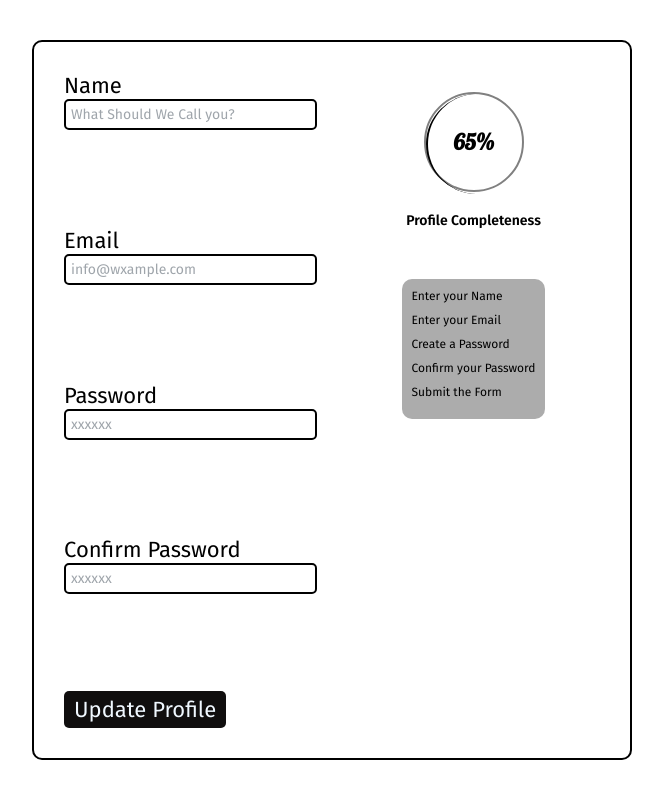
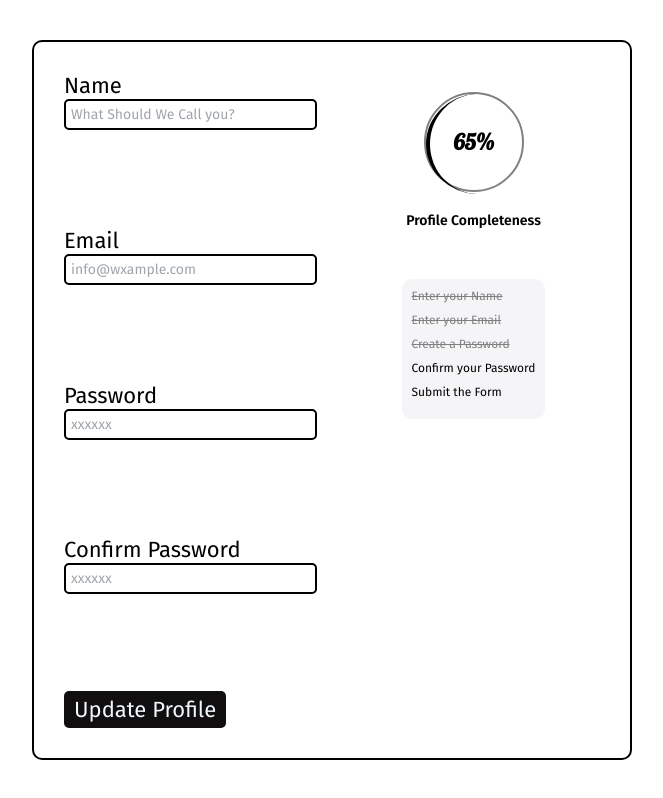
Before and after one commit to Rishabh-tiwari0/FormUi, a plain HTML site: page index.html in a window 1280 px wide. Shown: the whole page, without its empty margins (308-971 px from the left). Drawn offline with Linux system fonts and the light colour scheme.

Commit message:
final commit

```diff
--- a/index.html
+++ b/index.html
@@ -38,9 +38,9 @@
         <div class="progress"><h1>65%</h1></div>
         <p>Profile Completeness</p>
         <div class="steps">
-          <p>Enter your Name</p>
-          <p>Enter your Email</p>
-          <p>Create a Password</p>
+          <p class="done">Enter your Name</p>
+          <p class="done">Enter your Email</p>
+          <p class="done">Create a Password</p>
           <p>Confirm your Password</p>
           <p>Submit the Form</p>
         </div>
--- a/styles/style.css
+++ b/styles/style.css
@@ -83,7 +83,7 @@ input::placeholder {
   width: 100px;
   height: 100px;
   border-radius: 50%;
-  border-left: 2px solid black;
+  border-left: 4px solid black;
   position: absolute;
   clip: rect(0, 50px, 100px, 0);
 }
@@ -92,7 +92,7 @@ input::placeholder {
   font-weight: 600;
 }
 .steps {
-  background: #acacac;
+  background: #f5f5f7;
   margin-top: 50px;
   padding: 10px;
   border-radius: 10px;
@@ -102,3 +102,7 @@ input::placeholder {
   font-weight: 400;
   margin-bottom: 10px;
 }
+.done {
+  color: gray;
+  text-decoration: line-through;
+}
```
